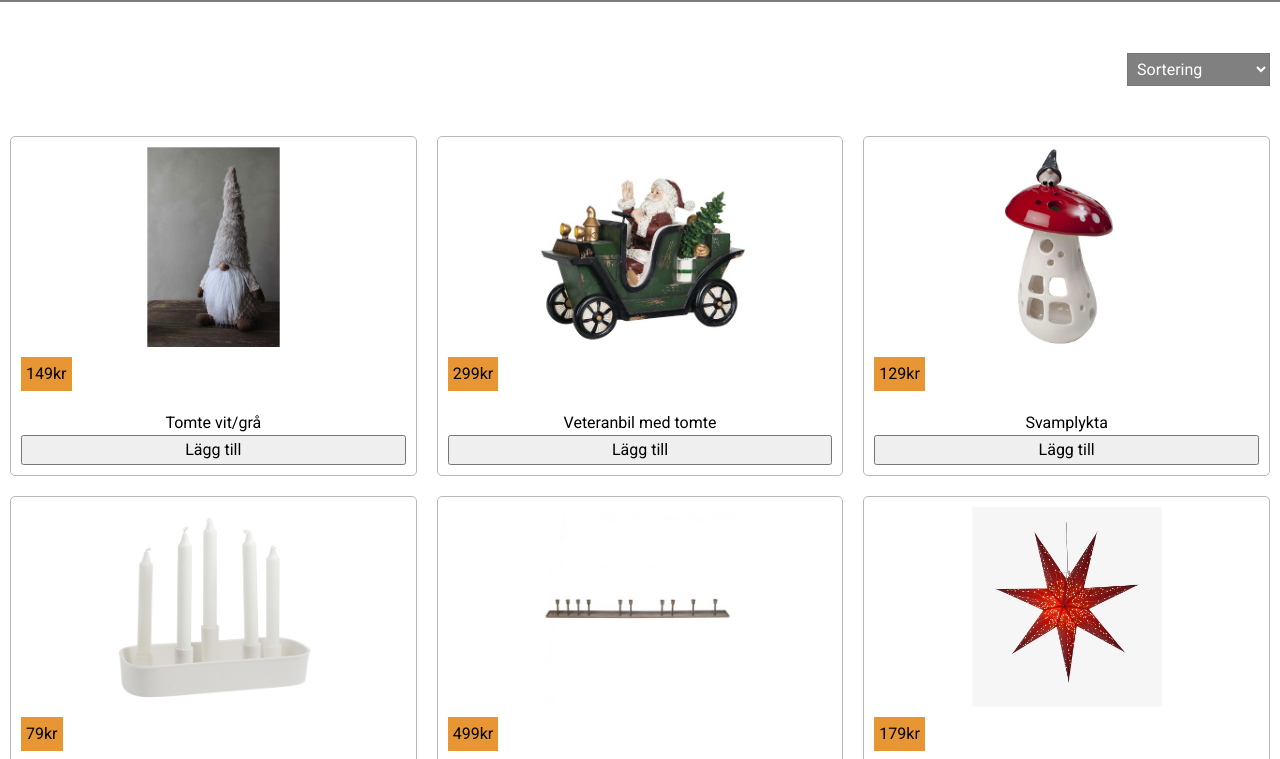
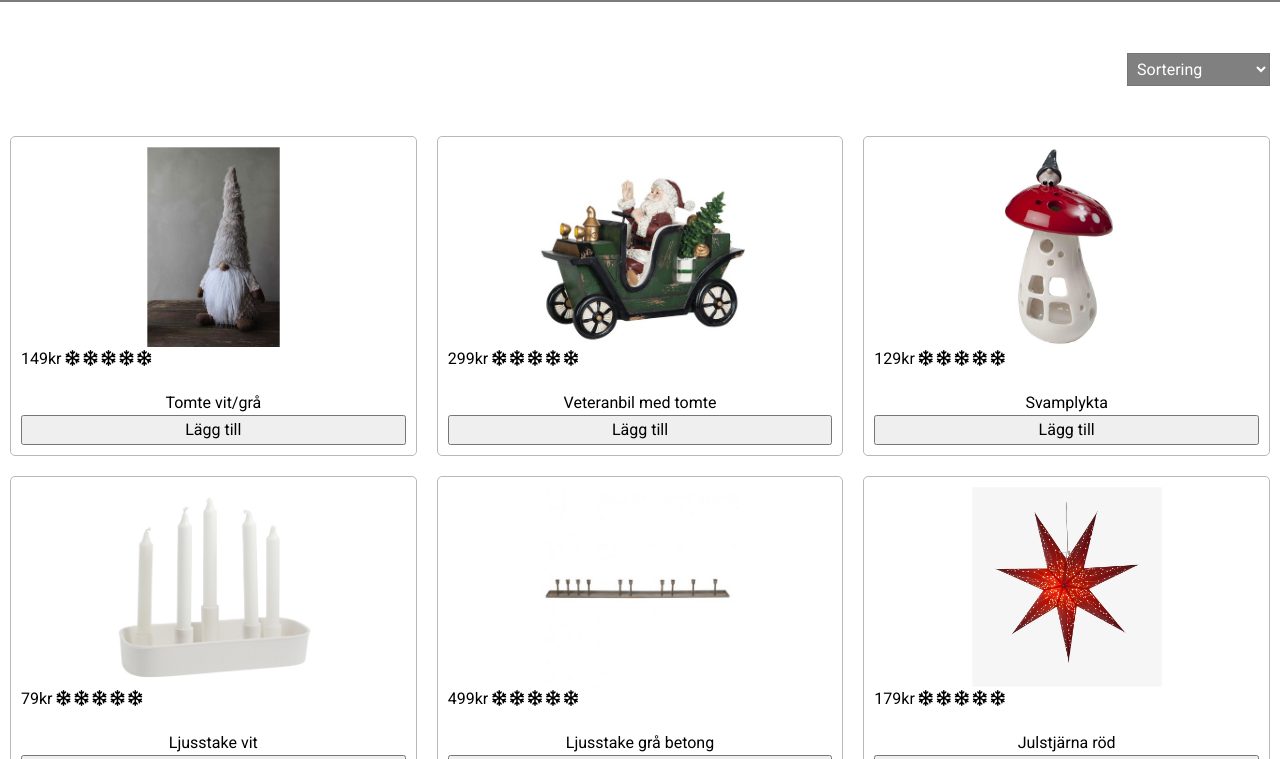
Before and after one commit to innoVeraz/christmas-shop, a website built with Vite: page product-page.html in a window 1280 px wide. Shown: the part 127-886 px from the top of the page. Built offline with nearby package versions, Linux system fonts and the light colour scheme.

Commit message:
rating and some tweaks

```diff
--- a/product-page.html
+++ b/product-page.html
@@ -24,9 +24,12 @@
             <div class="logo">
                 <a href="index.html"><img src="/public/shop-imgs/logo-picture.png" alt="" width="200" height="60"></a>
             </div>
-            <div>
+
+            <div class="cart-icon-wrapper">
+                <div class="cart-item-number">3</div>
                 <div class="gift-icon"><i class="fa-solid fa-gift fa-2xl" alt="Varukorgen"></i></div>
             </div>
+
         </div>
     </header>
 
@@ -51,9 +54,31 @@
         <h2>Varukorgen</h2>
         <div class="shopping-cart-content"></div>
         <footer class="shopping-cart-footer"></footer>
+
     </section>
+    <button class="scroll-to-top-btn">Till toppen</button>
+    <footer class="main-footer">
 
-    <button class="scroll-to-top-btn">Till toppen</button>
+        <div class="footer-content">
+            <ul class="page-adress">
+                <li>Julbutiken AB</li>
+                <li>Hornsgatan 80</li>
+                <li>117 26 Stockholm</li>
+            </ul>
+
+
+
+            <ul class="page-contact">
+                <li>Telefon:
+                <li>08-123 45 67</li>
+                </li>
+                <li>E-mail:</li>
+                <li>julbutiken@gmail.com</li>
+            </ul>
+        </div>
+    </footer>
+
+
 
     <script src="src/script.js"></script>
     <script src="src/products.js"></script>
--- a/src/product-page.js
+++ b/src/product-page.js
@@ -15,11 +15,31 @@ function renderProducts(sorting) {
       productEl.innerHTML += `
     <article class="product-information">
       <img src="${product.img[0]}" alt="" width="" height="200">
-      <p>${product.price}kr</p>
+      <div class="rating-and-price">
+      <span>${product.price}kr</span>
+      ${renderRating(product.rating)}
+      </div>
       <h3>${product.name}</h3>
       <button class="add-to-cart" onclick="addToCart(${product.id})">Lägg till</button>
     </article>`;
     });
+}
+
+function renderRating(rating) {
+  let html = '';
+
+  for (let i = 1; i <= 5; i++) {
+    if (i <= rating) {
+      html += `
+        <i class="fa-regular fa-snowflake color-rating"></i>
+        `;
+    } else {
+      html += `
+        <i class="fa-regular fa-snowflake rating-color-none"></i>
+        `;
+    }
+  }
+  return html;
 }
 
 function onSortingChange() {
--- a/src/products.js
+++ b/src/products.js
@@ -4,7 +4,6 @@ const products = [
     name: 'Tomte vit/grå',
     id: 0,
     price: 149,
-    originalPrice: 149,
     rating: 4,
     amount: 0,
     sum: 0,
@@ -17,7 +16,6 @@ const products = [
     name: 'Veteranbil med tomte',
     id: 1,
     price: 299,
-    originalPrice: 299,
     rating: 5,
     amount: 0,
     sum: 0,
@@ -30,7 +28,6 @@ const products = [
     name: 'Svamplykta',
     id: 2,
     price: 129,
-    originalPrice: 129,
     rating: 3,
     amount: 0,
     sum: 0,
@@ -43,7 +40,6 @@ const products = [
     name: 'Ljusstake vit',
     id: 3,
     price: 79,
-    originalPrice: 199,
     rating: 3,
     amount: 0,
     sum: 0,
@@ -56,7 +52,6 @@ const products = [
     name: 'Ljusstake grå betong',
     id: 4,
     price: 499,
-    originalPrice: 199,
     rating: 5,
     amount: 0,
     sum: 0,
@@ -70,8 +65,7 @@ const products = [
     name: 'Julstjärna röd',
     id: 5,
     price: 179,
-    originalPrice: 199,
-    rating: 3,
+    rating: 2,
     amount: 0,
     sum: 0,
     img: ['/shop-imgs/julstjarna-1.png', '/shop-imgs/julstjarna-2.png'],
@@ -82,9 +76,8 @@ const products = [
   {
     name: 'Duk paisely',
     id: 6,
-    price: 199,
-    originalPrice: 199,
-    rating: 3,
+    price: 429,
+    rating: 5,
     amount: 0,
     sum: 0,
     img: ['/shop-imgs/julduk-paisely-1.png', '/shop-imgs/julduk-paisely-2.jpg'],
@@ -95,9 +88,8 @@ const products = [
   {
     name: 'Duk linne',
     id: 7,
-    price: 199,
-    originalPrice: 199,
-    rating: 3,
+    price: 249,
+    rating: 2,
     amount: 0,
     sum: 0,
     img: ['/shop-imgs/julduk-rand-1.png', '/shop-imgs/julduk-rand-2.png'],
@@ -108,9 +100,8 @@ const products = [
   {
     name: 'Filt i fuskpäls',
     id: 8,
-    price: 199,
-    originalPrice: 199,
-    rating: 3,
+    price: 1049,
+    rating: 4,
     amount: 0,
     sum: 0,
     img: ['/shop-imgs/filt-varg-1.jpg', '/shop-imgs/filt-varg-2.jpg', '/shop-imgs/filt-varg-3.jpg'],
@@ -121,9 +112,8 @@ const products = [
   {
     name: 'Rutig filt i ull',
     id: 9,
-    price: 199,
-    originalPrice: 199,
-    rating: 3,
+    price: 649,
+    rating: 1,
     amount: 0,
     sum: 0,
     img: ['/shop-imgs/filt-rutig-1.jpg', '/shop-imgs/filt-rutig-2.jpg', '/shop-imgs/filt-rutig-3.jpg'],
@@ -134,9 +124,8 @@ const products = [
   {
     name: 'Kudde med tofsar',
     id: 10,
-    price: 199,
-    originalPrice: 199,
-    rating: 3,
+    price: 299,
+    rating: 1,
     amount: 0,
     sum: 0,
     img: ['/shop-imgs/kudde-tofsar-1.jpg', '/shop-imgs/kudde-tofsar-2.jpg'],
@@ -147,9 +136,8 @@ const products = [
   {
     name: 'Kudde i linne',
     id: 11,
-    price: 199,
-    originalPrice: 199,
-    rating: 3,
+    price: 149,
+    rating: 4,
     amount: 0,
     sum: 0,
     img: ['/shop-imgs/kudde-linne-1.jpg', '/shop-imgs/kudde-linne-2.jpg', '/shop-imgs/kudde-linne-3.jpg'],
```
Also changed, not shown: checkout.html (+23 -26 lines), index.html (+21 -9 lines).
